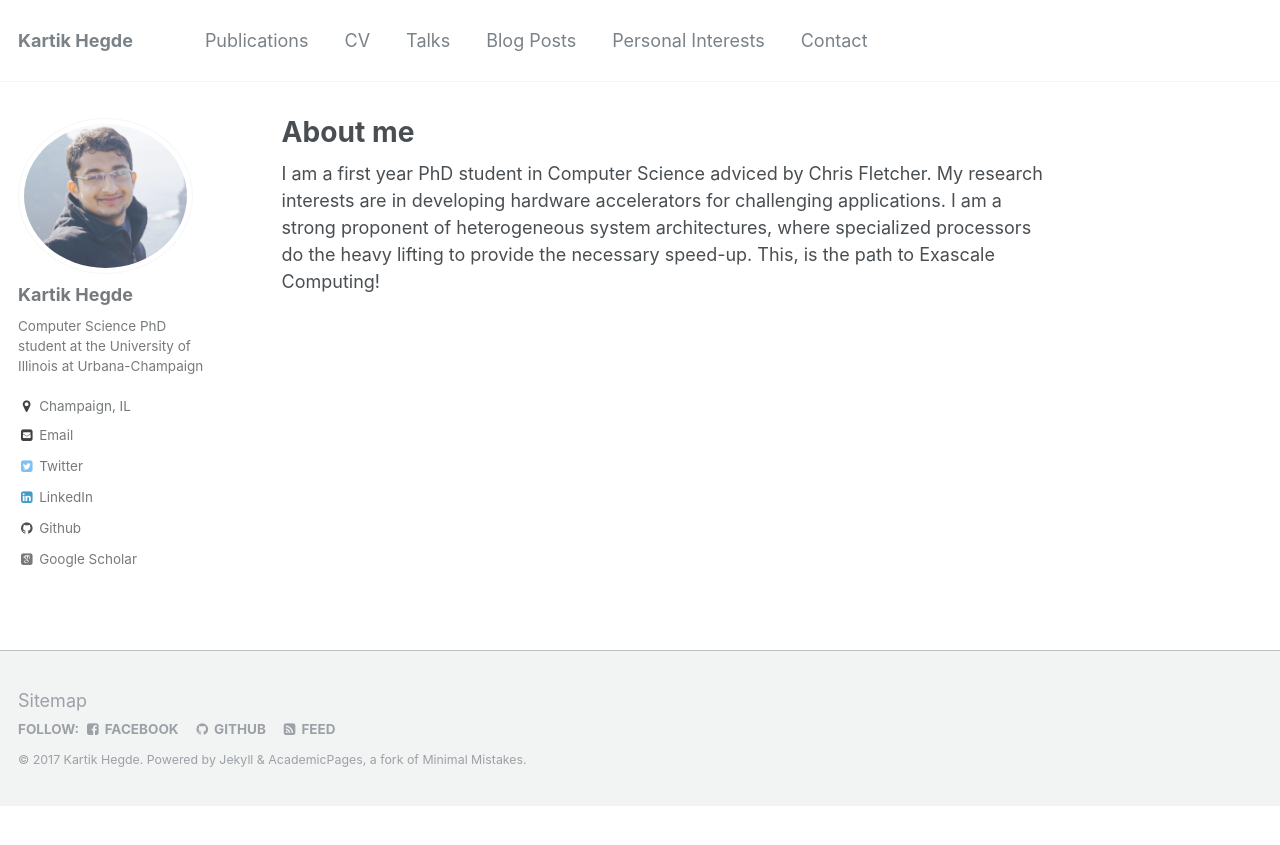
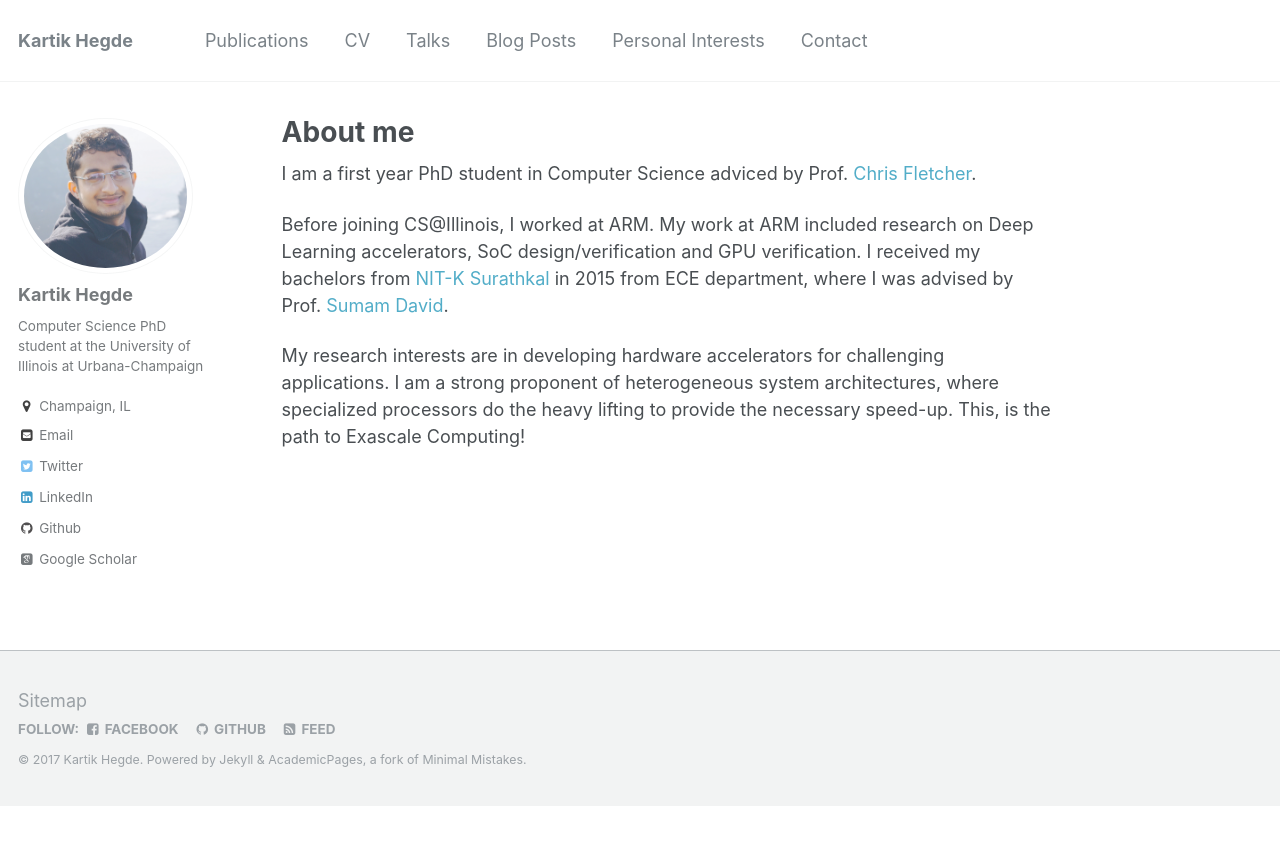
Before and after one commit to kartik-hegde/kartik-hegde.github.io, a Jekyll site: the page built from _pages/about.md, in a window 1280 px wide. Shown: the top 845 px of the page. Built offline with Jekyll 4.4.1, drawn with Linux system fonts in a browser that asks for light colours; some web fonts are replaced.

Commit message:
About me

```diff
--- a/_pages/about.md
+++ b/_pages/about.md
@@ -8,4 +8,8 @@ redirect_from:
   - /about.html
 ---
 
-I am a first year PhD student in Computer Science adviced by Chris Fletcher. My research interests are in developing hardware accelerators for challenging applications. I am a strong proponent of heterogeneous system architectures, where specialized processors do the heavy lifting to provide the necessary speed-up. This, is the path to Exascale Computing!
+I am a first year PhD student in Computer Science adviced by Prof. [Chris Fletcher](http://cwfletcher.net).
+
+Before joining CS@Illinois, I worked at ARM. My work at ARM included research on Deep Learning accelerators, SoC design/verification and GPU verification. I received my bachelors from [NIT-K Surathkal](http://www.nitk.ac.in) in 2015 from ECE department, where I was advised by Prof. [Sumam David](http://sumam.nitk.ac.in).
+
+My research interests are in developing hardware accelerators for challenging applications. I am a strong proponent of heterogeneous system architectures, where specialized processors do the heavy lifting to provide the necessary speed-up. This, is the path to Exascale Computing!
```
Also changed, not shown: 1 other file.
